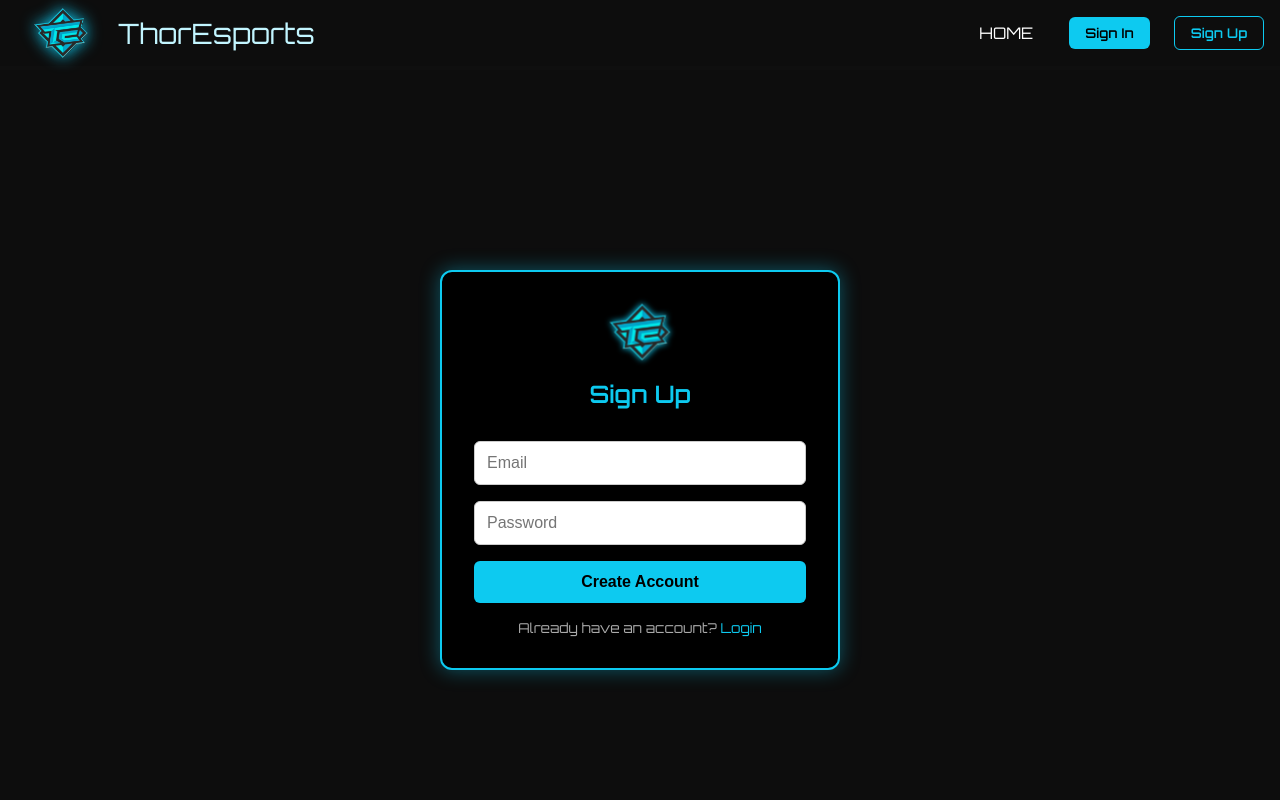
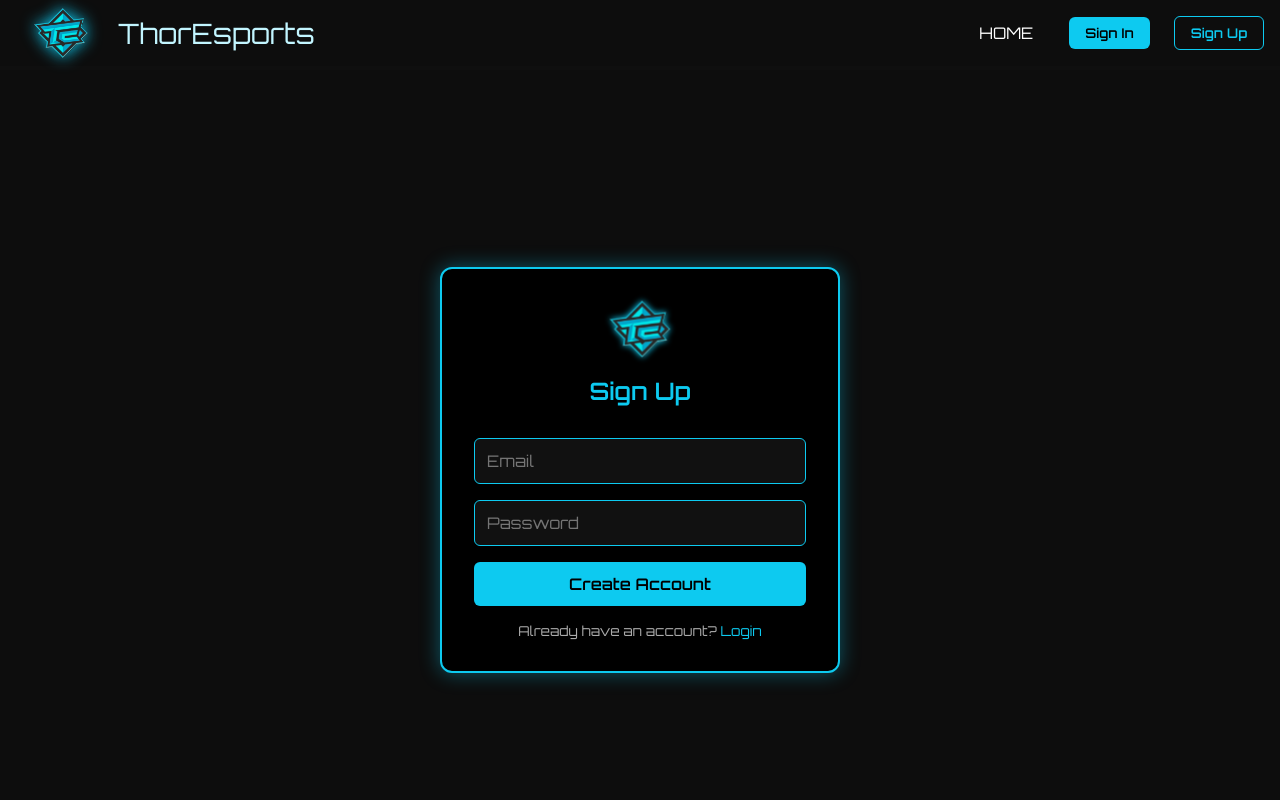
Before and after one commit to dhaneshvaibhav/thoresport2, a React (Vite) app in the folder thoresport2/: page /signup in a window 1280 px wide. Shown: the top 800 px of the page. Built offline with nearby package versions, Linux system fonts and the light colour scheme.

Commit message:
feat: Update input styles for UserSignup and UserSigning components for consistency and improved aesthetics

```diff
--- a/thoresport2/src/user/usersigning.jsx
+++ b/thoresport2/src/user/usersigning.jsx
@@ -254,11 +254,12 @@ const inputStyle = {
   padding: '0.8rem',
   fontSize: '1rem',
   backgroundColor: '#111111',
-  color: '#ffffff',
+  color: '#0DCAF0',
   border: '1px solid #0DCAF0',
   borderRadius: '8px',
   outline: 'none',
   fontFamily: "'Orbitron', sans-serif",
+
 };
 
 const buttonStyle = {
--- a/thoresport2/src/user/usersignup.jsx
+++ b/thoresport2/src/user/usersignup.jsx
@@ -141,6 +141,7 @@ const logoStyle = {
 const titleStyle = {
   color: '#0DCAF0',
   marginBottom: '2rem',
+  fontFamily: "'Orbitron', sans-serif",
 };
 
 const inputStyle = {
@@ -149,9 +150,12 @@ const inputStyle = {
   padding: '0.75rem',
   marginBottom: '1rem',
   borderRadius: '6px',
-  border: '1px solid #ccc',
   fontSize: '1rem',
   outline: 'none',
+  backgroundColor: '#111111',
+  border: '1px solid #0DCAF0',
+  fontFamily: "'Orbitron', sans-serif",
+  color: '#0DCAF0',
 };
 
 const buttonStyle = {
@@ -165,6 +169,7 @@ const buttonStyle = {
   fontSize: '1rem',
   cursor: 'pointer',
   marginBottom: '1rem',
+  fontFamily: "'Orbitron', sans-serif",
 };
 
 const messageStyle = {
```
